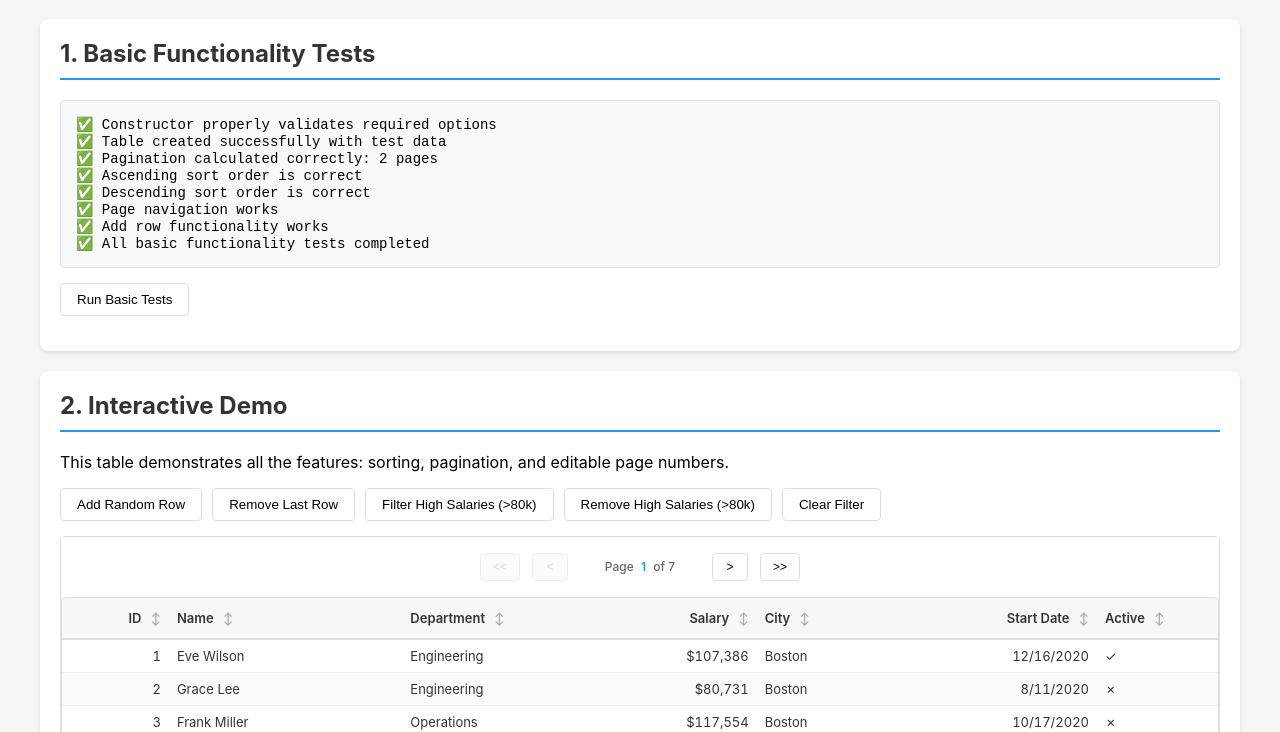
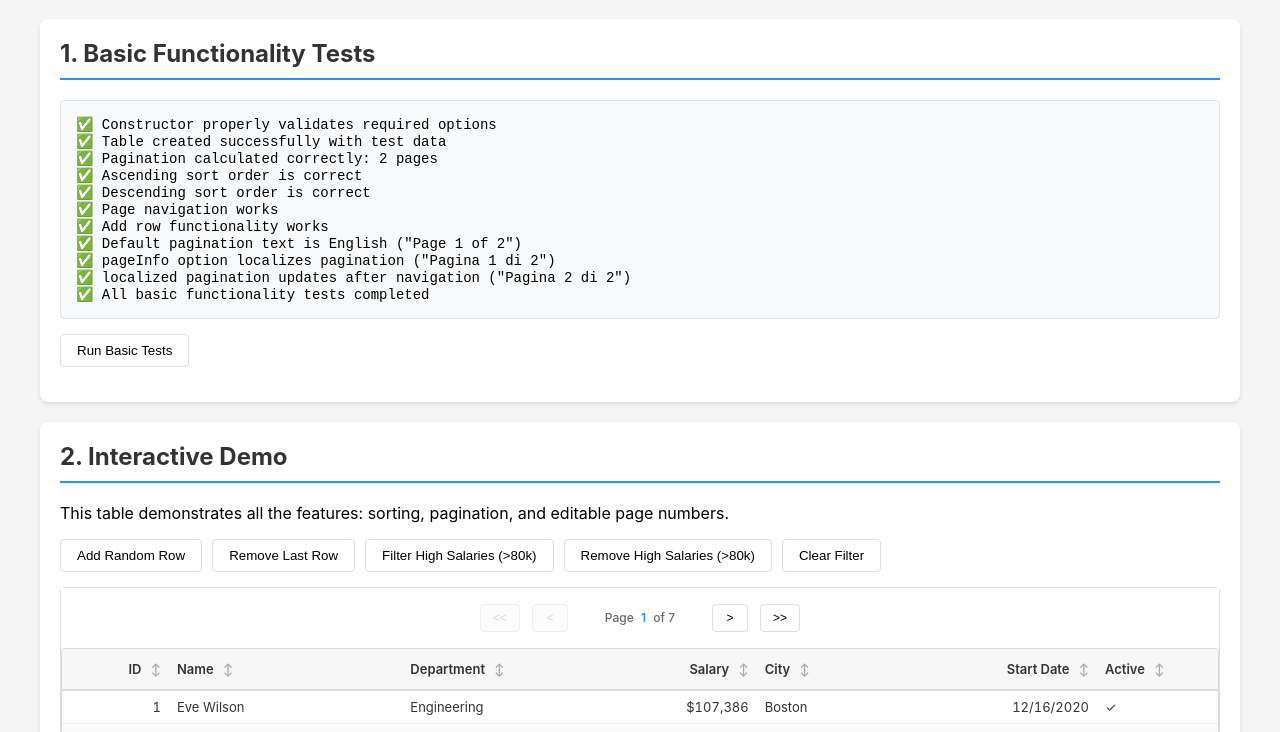
Before and after one commit to maxpoletto/jsutil, a website: page sortable-table/test/sortable-table.test.html in a window 1280 px wide. Shown: the part 83-815 px from the top of the page. Drawn offline with Linux system fonts and the light colour scheme.

Commit message:
Localizable pagination text

```diff
--- a/sortable-table/package.json
+++ b/sortable-table/package.json
@@ -1,6 +1,6 @@
 {
   "name": "@maxpoletto/sortable-table",
-  "version": "1.1.0",
+  "version": "1.2.0",
   "description": "A reusable, configurable table component with sorting, filtering, and pagination",
   "main": "src/sortable-table.js",
   "browser": "src/sortable-table.js",
--- a/sortable-table/src/sortable-table.js
+++ b/sortable-table/src/sortable-table.js
@@ -3,6 +3,12 @@
  */
 (function() {
     'use strict';
+
+// Pagination text. The placeholders are substituted with the page-number
+// elements, so a translation may reorder them (e.g. total before current).
+const PAGE_INFO_CURRENT = '{current}';
+const PAGE_INFO_TOTAL = '{total}';
+const DEFAULT_PAGE_INFO = `Page ${PAGE_INFO_CURRENT} of ${PAGE_INFO_TOTAL}`;
 
 class SortableTable {
     constructor(options = {}) {
@@ -34,6 +40,7 @@ class SortableTable {
         this.allowSorting = options.allowSorting !== false;
         this.cssPrefix = options.cssPrefix || 'sortable-table';
         this.emptyMessage = options.emptyMessage || 'No data available';
+        this.pageInfo = options.pageInfo || DEFAULT_PAGE_INFO;
 
         // Sorting state
 
@@ -96,15 +103,15 @@ class SortableTable {
 
     generatePaginationHTML() {
         const displayTotal = Math.max(1, this.totalPages);
+        const pageInfo = this.pageInfo
+            .replace(PAGE_INFO_CURRENT, `<span class="current-page-number">${this.currentPage}</span>`)
+            .replace(PAGE_INFO_TOTAL, `<span class="total-pages">${displayTotal}</span>`);
         return `
             <div class="${this.cssPrefix}-controls">
                 <div class="${this.cssPrefix}-pagination">
                     <button class="first-page" data-action="first">&lt;&lt;</button>
                     <button class="prev-page" data-action="prev">&lt;</button>
-                    <span class="page-info">
-                        Page <span class="current-page-number">${this.currentPage}</span>
-                        of <span class="total-pages">${displayTotal}</span>
-                    </span>
+                    <span class="page-info">${pageInfo}</span>
                     <button class="next-page" data-action="next">&gt;</button>
                     <button class="last-page" data-action="last">&gt;&gt;</button>
                 </div>
--- a/sortable-table/test/sortable-table.test.html
+++ b/sortable-table/test/sortable-table.test.html
@@ -347,6 +347,45 @@
                     results.push('❌ Add row functionality failed');
                 }
 
+                // Test 6: Pagination text localization
+                const pagingData = generateTestData(10);
+                const pageInfoText = (table) =>
+                    table.container.querySelector('.page-info')?.textContent.replace(/\s+/g, ' ').trim();
+
+                const defaultPaging = new SortableTable({
+                    container: document.createElement('div'),
+                    data: pagingData,
+                    columns: columns.slice(0, 3),
+                    rowsPerPage: 5,
+                });
+                if (pageInfoText(defaultPaging) === 'Page 1 of 2') {
+                    results.push('✅ Default pagination text is English ("Page 1 of 2")');
+                } else {
+                    results.push(`❌ Default pagination text wrong: "${pageInfoText(defaultPaging)}"`);
+                }
+
+                const localizedPaging = new SortableTable({
+                    container: document.createElement('div'),
+                    data: pagingData,
+                    columns: columns.slice(0, 3),
+                    rowsPerPage: 5,
+                    pageInfo: 'Pagina {current} di {total}',
+                });
+                if (pageInfoText(localizedPaging) === 'Pagina 1 di 2') {
+                    results.push('✅ pageInfo option localizes pagination ("Pagina 1 di 2")');
+                } else {
+                    results.push(`❌ pageInfo option failed: "${pageInfoText(localizedPaging)}"`);
+                }
+
+                // The substituted spans must stay the ones updatePaginationState
+                // mutates, so the indicator tracks navigation.
+                localizedPaging.goToPage(2);
+                if (pageInfoText(localizedPaging) === 'Pagina 2 di 2') {
+                    results.push('✅ localized pagination updates after navigation ("Pagina 2 di 2")');
+                } else {
+                    results.push(`❌ localized pagination did not update: "${pageInfoText(localizedPaging)}"`);
+                }
+
                 results.push('✅ All basic functionality tests completed');
 
             } catch (error) {
```
Also changed, not shown: sortable-table/README.md.
